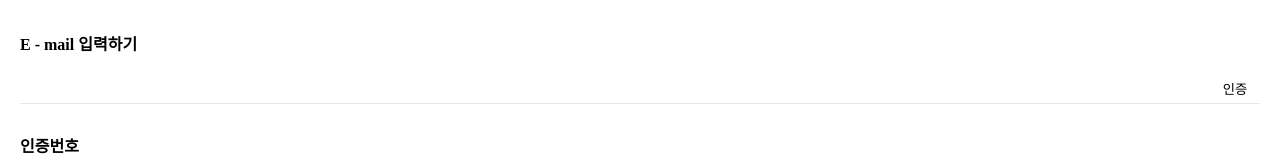
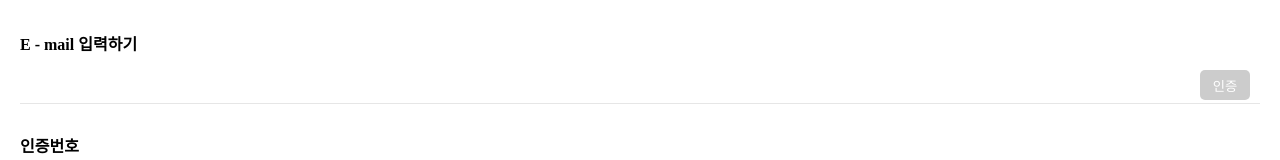
Before and after one commit to ATTI-UMC/ATTI-frontend, a React (Vite) app: page /signup/auth in a window 1280 px wide. Shown: the part 151-311 px from the top of the page. Built offline with nearby package versions, Linux system fonts and the light colour scheme.

Commit message:
feat: 이메일 유효성 검사

```diff
--- a/src/components/signup/InputField.jsx
+++ b/src/components/signup/InputField.jsx
@@ -1,7 +1,7 @@
 import React from 'react'
 import styled from 'styled-components'
 
-const InputField = ({ label, type, placeholder, withButton, value, onChange, error, success }) => (
+const InputField = ({ label, type, placeholder, withButton, value, onChange, error, success, disabled }) => (
   <InputWrapper>
     <Label>{label}</Label>
     <InputContainer>
@@ -11,7 +11,7 @@ const InputField = ({ label, type, placeholder, withButton, value, onChange, err
         onChange={onChange}
         value={value}
       />
-      {withButton && <VerifyButton>인증</VerifyButton>}
+      {withButton && <VerifyButton disabled={disabled} >인증</VerifyButton>}
       {error && <ErrorMsg>{error}</ErrorMsg>}
       {success && <SuccessMsg>{success}</SuccessMsg>}
     </InputContainer>
@@ -49,11 +49,14 @@ const Input = styled.input`
 const VerifyButton = styled.button`
   position: absolute;
   width: 50px;
+  height: 30px;
   border: none;
-  background-color: white;
-  right: 0;
-  top: 10px;
-  cursor: pointer;
+  border-radius: 5px;
+  background-color:  ${({ theme, disabled }) => disabled ? '#ccc' : theme.colors.main[500]};
+  color: #fff;
+  right: 10px;
+  top: 2px;
+  cursor: ${({disabled}) => disabled ? 'none' : 'pointer' }
 `
 const ErrorMsg = styled.p`
   position: absolute;
--- a/src/pages/signup/Authentication.jsx
+++ b/src/pages/signup/Authentication.jsx
@@ -1,12 +1,32 @@
-import React from "react";
+import React, { useState } from "react";
 import InputField from "../../components/signup/InputField";
 import Button from "../../components/signup/Button";
 import ImageUpload from "../../components/signup/ImageUpload";
 
 const Authentication = () => {
+  const [email, setEmail] = useState("");
+  const [isEmailValid, setIsEmailValid] = useState("");
+
+  const validateEmail = (email) => {
+    const emailRegex = /^[^\s@]+@[^\s@]+\.[^\s@]+$/;
+    return emailRegex.test(email);
+  }
+
+  const handleEmailChange = (e) => {
+    const emailValue = e.target.value;
+    setEmail(emailValue);
+    setIsEmailValid(validateEmail(emailValue));
+  };
+
   return (
     <>
-      <InputField label="E - mail 입력하기" type="text" withButton />
+      <InputField
+        label="E - mail 입력하기"
+        type="text"
+        value={email}
+        onChange={handleEmailChange}
+        disabled={!isEmailValid}
+        withButton />
       <InputField label="인증번호" type="text" />
       <ImageUpload />
       <Button />
```
